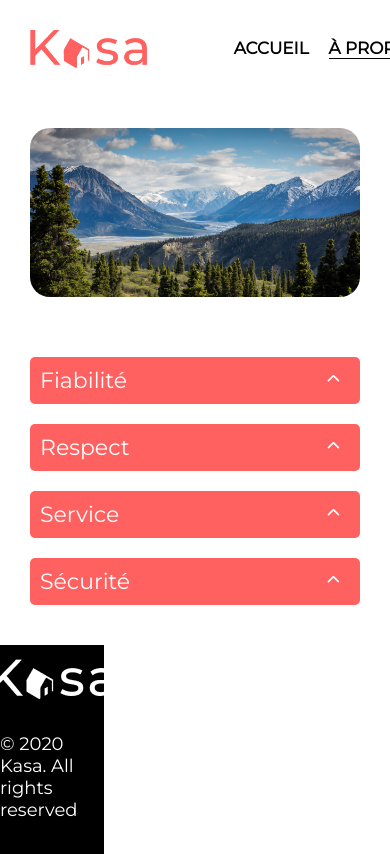
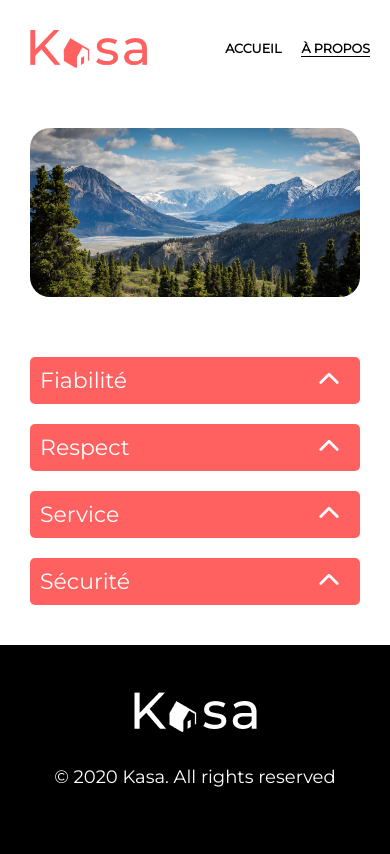
Before and after one commit to Sarah-Dahmani/P5, a React (Create React App) app: page /apropos in a window 390 px wide. Shown: the top 854 px of the page. Built offline with nearby package versions, Linux system fonts and the light colour scheme.

Commit message:
collapse animation + slideshow/nav/footer responsive + collapse button

```diff
--- a/src/Pages/Apropos/Apropos.jsx
+++ b/src/Pages/Apropos/Apropos.jsx
@@ -5,7 +5,7 @@ import aproposJson from "../../data/apropos.json"; // Importation des données "
 
 const Apropos = () => {
     return (
-        <div>
+        <div className="a-propos">
             <div className="container-banner-apropos">
             {/* Affichage de la bannière avec l'image de fond et un texte alternatif */}
             <Banner bgImage={imgBannerAbout} alt="montagne et forêt" />
--- a/src/SASS/components/footer.scss
+++ b/src/SASS/components/footer.scss
@@ -9,6 +9,8 @@
     justify-content: center;
     align-items: center;
     gap: 20px;
+    position: relative;
+    margin-top: 5%;
 
     @include mediamobile() {
         gap: 15px;
@@ -22,6 +24,5 @@
     @include mediamobile() {
         font-size: 13px;
         margin-top: 0;
-        width: 8em;
     }
 }
--- a/src/SASS/components/header.scss
+++ b/src/SASS/components/header.scss
@@ -32,9 +32,11 @@
         }
 
         nav {
-            font-size: 2vh;
+            font-size: 1.5vh;
             text-transform: uppercase;
             font-weight: bold;
+            position: relative;
+            right: 50px;
         }
     }
 }
--- a/src/components/Collapse/Collapse.jsx
+++ b/src/components/Collapse/Collapse.jsx
@@ -11,11 +11,11 @@ const Collapse = (props) => {
         <div className={classes}> {/* Conteneur principal avec les classes CSS appropriées */}
             <div className='collapse-header background-primary'>
                 <span className='collapse-title text-tertiary'>{props.titre}</span>
-                <button className='background-primary text-tertiary' onClick={() => {
+                <div className='button background-primary text-tertiary' onClick={() => {
                          setIsCollapsed(!isCollapsed); // Inversion de l'état isCollapsed
                 }}>
                     <div className="fa-solid fa-chevron-up"></div> {/* Icône de flèche (chevron) */}
-                </button>
+                </div>
             </div>
             <div className="collapse-content background-secondary">
             <div className="collapse-content-inner">{props.children}</div>
--- a/src/components/Collapse/collapse.scss
+++ b/src/components/Collapse/collapse.scss
@@ -39,7 +39,7 @@
         padding: 10px;
     }
 
-    button {
+    .button {
         border: none;
         padding-right: 20px;
         cursor: pointer;
@@ -62,11 +62,19 @@
         }
 }
 
+.collapse.initial-collapsed {
+    .collapse-content {
+      animation: none !important;
+      opacity: 0;
+      height:0;
+    }
+  }
+
 @keyframes dropdown-down {
     0% {
-      //opacity: 0;
+      opacity: 0;
       transform: translateY(-100%);
-      height: 0;
+      max-height: 0;
     }
 
     100% {
@@ -78,7 +86,7 @@
 
 @keyframes dropdown-up {
     0% {
-      // opacity: 1;
+
       transform: translateY(0);
       height: auto;
     }
--- a/src/components/SlideShow/SlideShow.scss
+++ b/src/components/SlideShow/SlideShow.scss
@@ -18,7 +18,7 @@
     width: 100%;
 
     @include mediamobile() {
-        height: 11rem;
+        height: 8rem;
     }
 
     img {
@@ -28,6 +28,10 @@
         object-fit: cover;
         object-position: center;
         border-radius: 25px;
+
+        @include mediamobile() {
+            //height: 15em;
+        }
     }
 }
 
```
